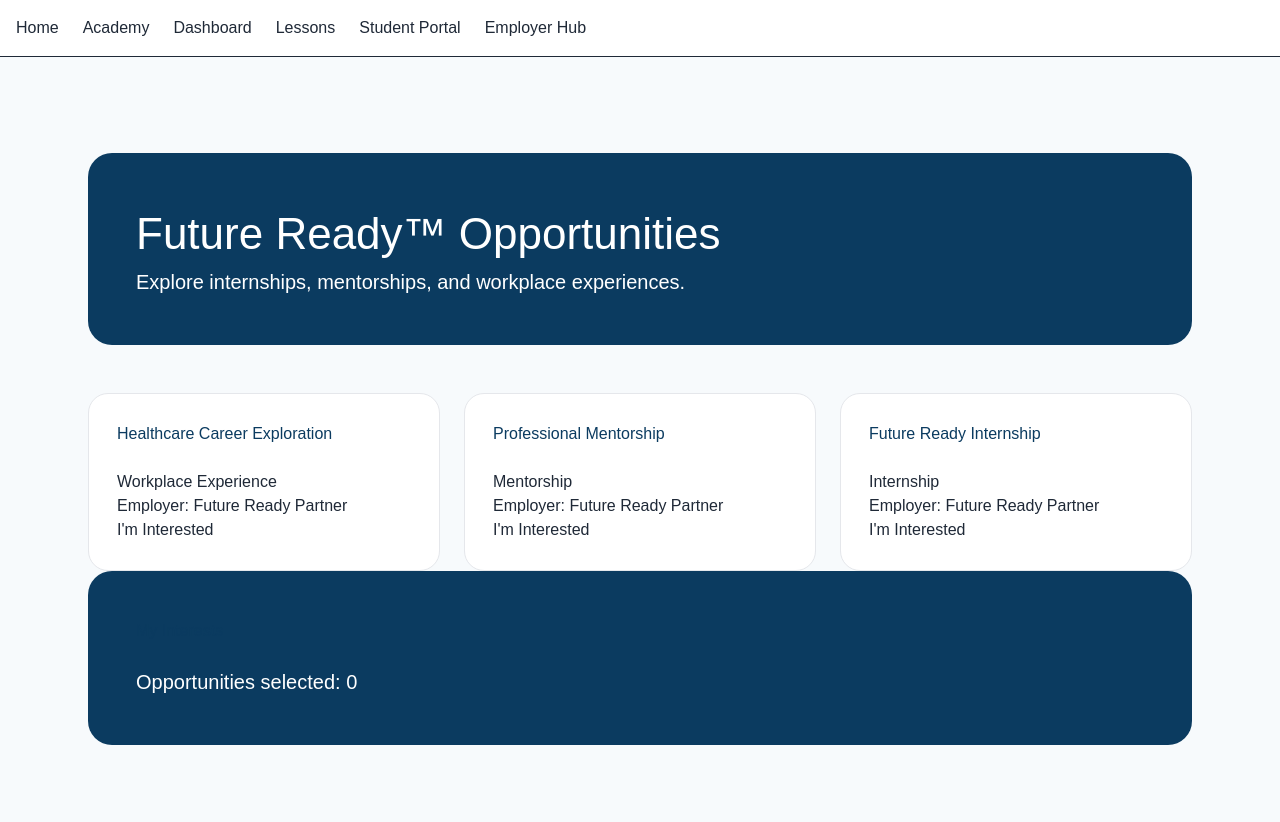
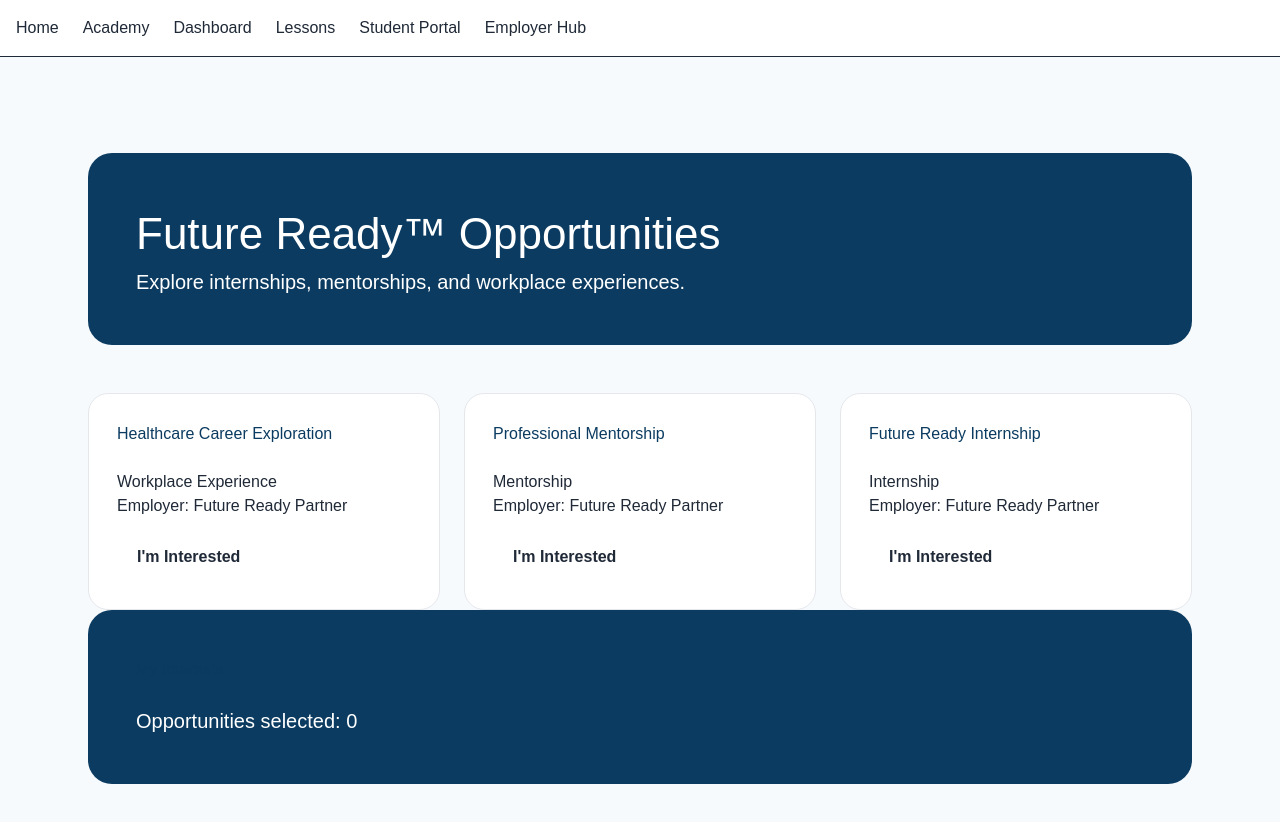
Before and after one commit to Link-Lake-Norman/Build6-, a Next.js app: page /student-portal/opportunities in a window 1280 px wide. Shown: the top 822 px of the page. Built offline with nearby package versions, Linux system fonts and the light colour scheme.

Commit message:
Add student opportunity interest actions

```diff
--- a/app/student-portal/opportunities/page.tsx
+++ b/app/student-portal/opportunities/page.tsx
@@ -19,7 +19,6 @@ export default function StudentOpportunitiesPage() {
     <main>
 
       <section className="hero">
-
         <h1>
           Future Ready™ Opportunities
         </h1>
@@ -27,7 +26,6 @@ export default function StudentOpportunitiesPage() {
         <p>
           Explore internships, mentorships, and workplace experiences.
         </p>
-
       </section>
 
 
@@ -52,15 +50,21 @@ export default function StudentOpportunitiesPage() {
               Employer: {opportunity.employer}
             </p>
 
-
             <button
               onClick={() => showInterest(opportunity.id)}
+              style={{
+                padding: "12px 20px",
+                marginTop: "15px",
+                borderRadius: "8px",
+                border: "none",
+                cursor: "pointer",
+                fontWeight: "bold",
+              }}
             >
               {selected.includes(opportunity.id)
                 ? "Interested ✓"
                 : "I'm Interested"}
             </button>
-
 
           </article>
 
@@ -81,7 +85,6 @@ export default function StudentOpportunitiesPage() {
 
       </section>
 
-
     </main>
   );
 }
```
